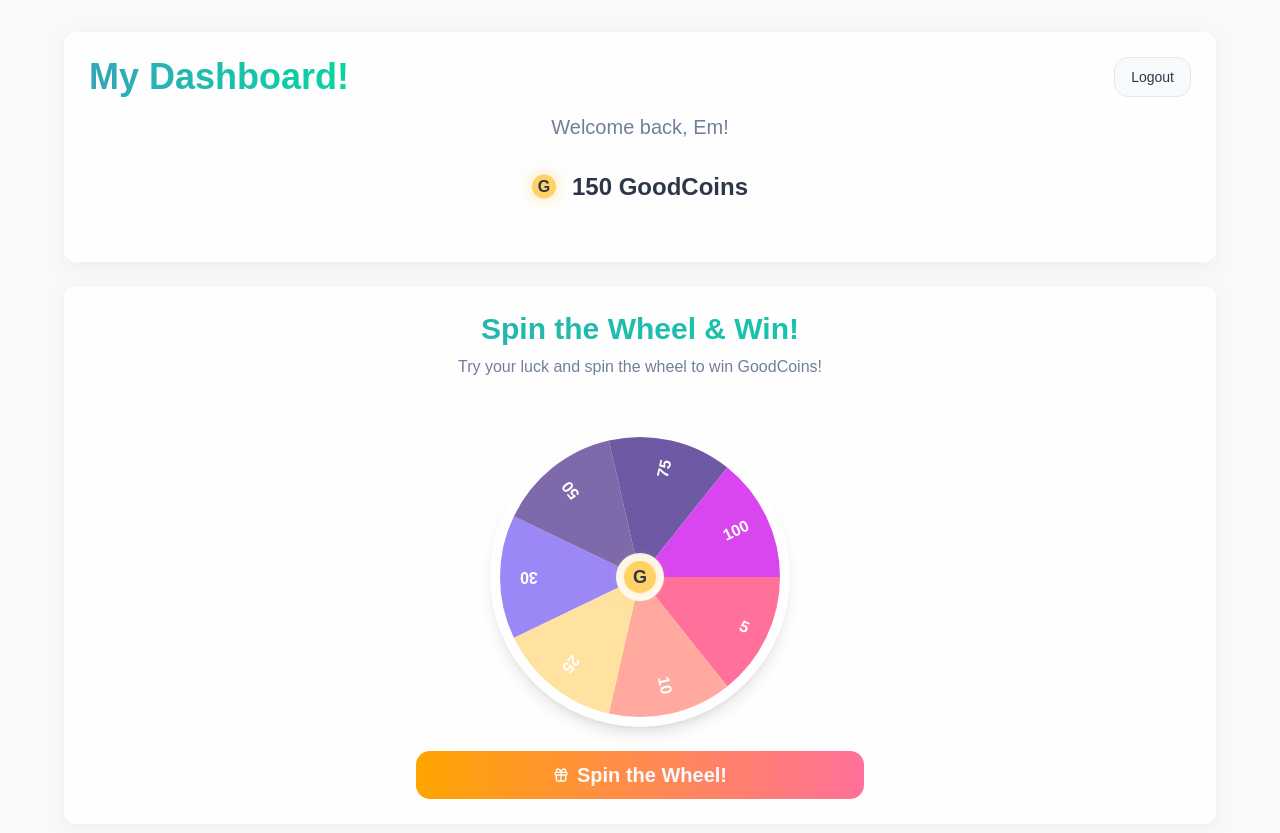
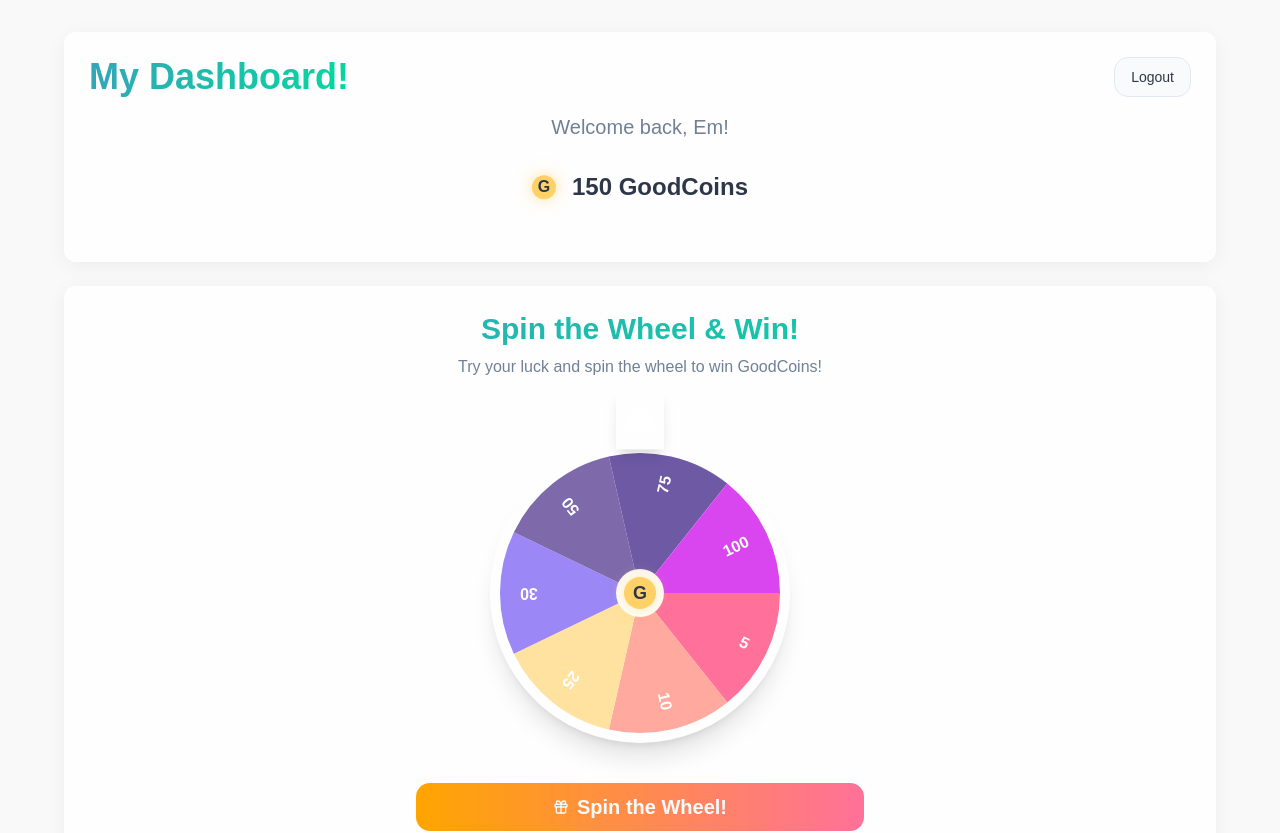
Before and after one commit to indradeepdas/joyful-growth-journey, a React (Vite) app: page /child-dashboard in a window 1280 px wide. Shown: the top 833 px of the page. Built offline with nearby package versions, Linux system fonts and the light colour scheme.

Commit message:
Enhance Spin Wheel UI
- Improved the spin wheel UI by adding a prominent, independent arrow to indicate the winning prize.

```diff
--- a/src/components/SpinWheel.tsx
+++ b/src/components/SpinWheel.tsx
@@ -1,4 +1,3 @@
-
 import React, { useState, useRef, useEffect } from 'react';
 import { Button } from '@/components/ui/button';
 import { Gift, Star, Sparkles, PartyPopper } from 'lucide-react';
@@ -6,7 +5,6 @@ import { useToast } from '@/hooks/use-toast';
 import GoodCoinIcon from '@/components/GoodCoinIcon';
 import confetti from 'canvas-confetti';
 
-// Define the prizes and their probabilities
 const PRIZES = [
   { value: 5, color: '#FF719A', probability: 0.25 },
   { value: 10, color: '#FFA99F', probability: 0.25 },
@@ -29,7 +27,6 @@ const SpinWheel: React.FC<SpinWheelProps> = ({ onWin }) => {
   const canvasRef = useRef<HTMLCanvasElement>(null);
   const { toast } = useToast();
 
-  // Draw the wheel
   useEffect(() => {
     const canvas = canvasRef.current;
     if (!canvas) return;
@@ -41,10 +38,8 @@ const SpinWheel: React.FC<SpinWheelProps> = ({ onWin }) => {
     const centerY = canvas.height / 2;
     const radius = Math.min(centerX, centerY) - 10;
 
-    // Clear the canvas
     ctx.clearRect(0, 0, canvas.width, canvas.height);
 
-    // Draw wheel segments
     const segmentAngle = (2 * Math.PI) / PRIZES.length;
     for (let i = 0; i < PRIZES.length; i++) {
       const startAngle = i * segmentAngle;
@@ -59,7 +54,6 @@ const SpinWheel: React.FC<SpinWheelProps> = ({ onWin }) => {
       ctx.fill();
       ctx.restore();
 
-      // Add text
       ctx.save();
       ctx.translate(centerX, centerY);
       ctx.rotate(startAngle + segmentAngle / 2);
@@ -70,7 +64,6 @@ const SpinWheel: React.FC<SpinWheelProps> = ({ onWin }) => {
       ctx.restore();
     }
 
-    // Draw center circle
     ctx.beginPath();
     ctx.arc(centerX, centerY, 20, 0, 2 * Math.PI);
     ctx.fillStyle = 'white';
@@ -80,7 +73,6 @@ const SpinWheel: React.FC<SpinWheelProps> = ({ onWin }) => {
     ctx.stroke();
   }, [rotation]);
 
-  // Launch confetti
   const launchConfetti = () => {
     const duration = 3 * 1000;
     const animationEnd = Date.now() + duration;
@@ -99,7 +91,6 @@ const SpinWheel: React.FC<SpinWheelProps> = ({ onWin }) => {
 
       const particleCount = 50 * (timeLeft / duration);
 
-      // Use confetti
       confetti({
         ...defaults,
         particleCount,
@@ -116,14 +107,12 @@ const SpinWheel: React.FC<SpinWheelProps> = ({ onWin }) => {
     }, 250);
   };
 
-  // Spin the wheel
   const spinWheel = () => {
     if (isSpinning) return;
 
     setIsSpinning(true);
     setSelectedPrize(null);
 
-    // Determine the winning prize based on probabilities
     const random = Math.random();
     let cumulativeProbability = 0;
     let winningIndex = 0;
@@ -136,37 +125,28 @@ const SpinWheel: React.FC<SpinWheelProps> = ({ onWin }) => {
       }
     }
 
-    // Get the winning prize value
     const prize = PRIZES[winningIndex].value;
 
-    // Calculate the final rotation
-    // Each prize takes up (360 / PRIZES.length) degrees
     const prizeAngle = 360 / PRIZES.length;
 
-    // For the wheel to stop with the arrow pointing to the winning segment,
-    // we need to calculate the rotation so that the segment aligns with the arrow at 270 degrees (top position)
-    // The arrow is fixed at the top (270 degrees)
     const destinationAngle = 270 - (winningIndex * prizeAngle) - (prizeAngle / 2);
 
-    // Add several full rotations plus the destination angle
-    const spins = 5; // Number of complete rotations
+    const spins = 5;
     const newRotation = (spins * 360) + destinationAngle;
 
-    // Animate the rotation
     let currentRotation = rotation;
-    const spinDuration = 5000; // 5 seconds
+    const spinDuration = 5000;
     const startTime = performance.now();
 
     const animate = (currentTime: number) => {
       const elapsed = currentTime - startTime;
       const progress = Math.min(elapsed / spinDuration, 1);
 
-      // Easing function for slowing down gradually
       const easeOut = (t: number) => 1 - Math.pow(1 - t, 3);
       const easedProgress = easeOut(progress);
 
       currentRotation = rotation + (newRotation - rotation) * easedProgress;
-      setRotation(currentRotation % 360); // Keep rotation within 0-360 for better performance
+      setRotation(currentRotation % 360);
 
       if (progress < 1) {
         requestAnimationFrame(animate);
@@ -175,10 +155,8 @@ const SpinWheel: React.FC<SpinWheelProps> = ({ onWin }) => {
         setHasSpun(true);
         setSelectedPrize(prize);
 
-        // Launch confetti celebration
         launchConfetti();
 
-        // Call the onWin callback if provided
         if (onWin) {
           onWin(prize);
         }
@@ -203,23 +181,28 @@ const SpinWheel: React.FC<SpinWheelProps> = ({ onWin }) => {
       </div>
 
       <div className="flex flex-col items-center justify-center">
-        <div className="relative my-6">
-          {/* Fixed pointer/arrow at the top of the wheel */}
-          <div className="absolute top-0 left-1/2 transform -translate-x-1/2 -translate-y-1/2 z-10">
-            <div className="w-6 h-8 bg-goodchild-primary flex items-center justify-center rounded-t-full">
-              <div className="w-0 h-0 border-l-[10px] border-l-transparent border-r-[10px] border-r-transparent border-b-[15px] border-b-white"></div>
+        <div className="relative my-10">
+          <div className="absolute top-0 left-1/2 transform -translate-x-1/2 -translate-y-[90%] z-10">
+            <div className="w-12 h-16 bg-goodchild-primary flex items-center justify-center rounded-t-xl shadow-lg">
+              <div className="w-0 h-0
+                border-l-[20px] border-l-transparent
+                border-r-[20px] border-r-transparent
+                border-b-[30px] border-b-white"
+              ></div>
             </div>
           </div>
 
-          {/* Spinning wheel */}
           <div
-            style={{ transform: `rotate(${rotation}deg)`, transition: isSpinning ? 'none' : 'transform 0.3s ease-out' }}
+            style={{
+              transform: `rotate(${rotation}deg)`,
+              transition: isSpinning ? 'none' : 'transform 0.3s ease-out'
+            }}
           >
             <canvas
               ref={canvasRef}
               width={300}
               height={300}
-              className="rounded-full shadow-lg"
+              className="rounded-full shadow-xl"
             ></canvas>
             <div className="absolute inset-0 flex items-center justify-center pointer-events-none">
               <div className="bg-white rounded-full p-2 shadow-inner">
```
